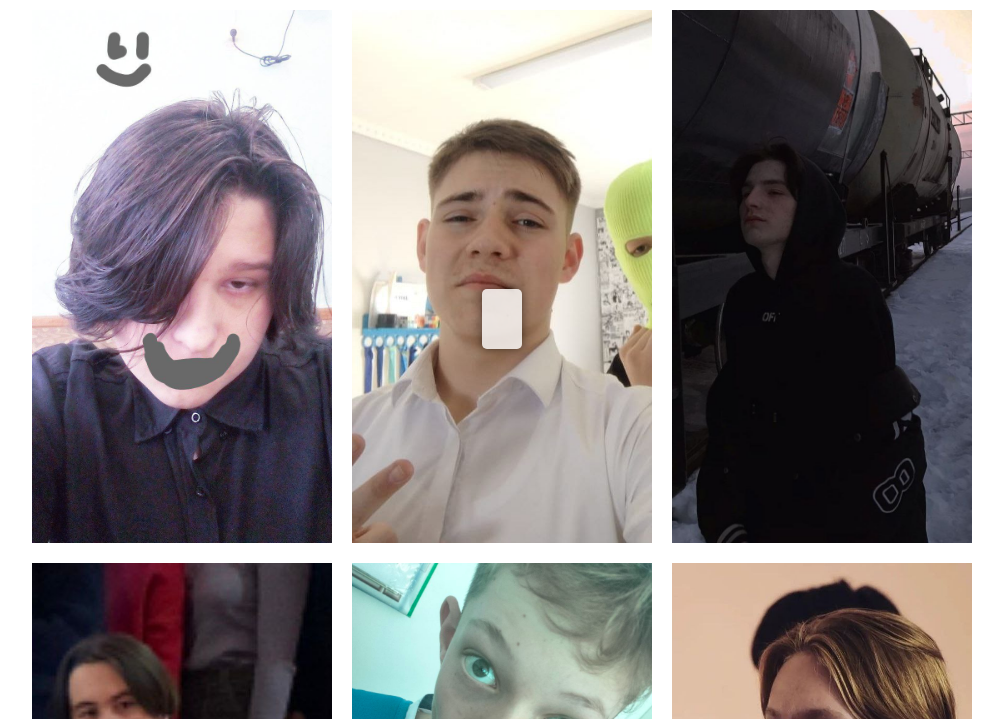
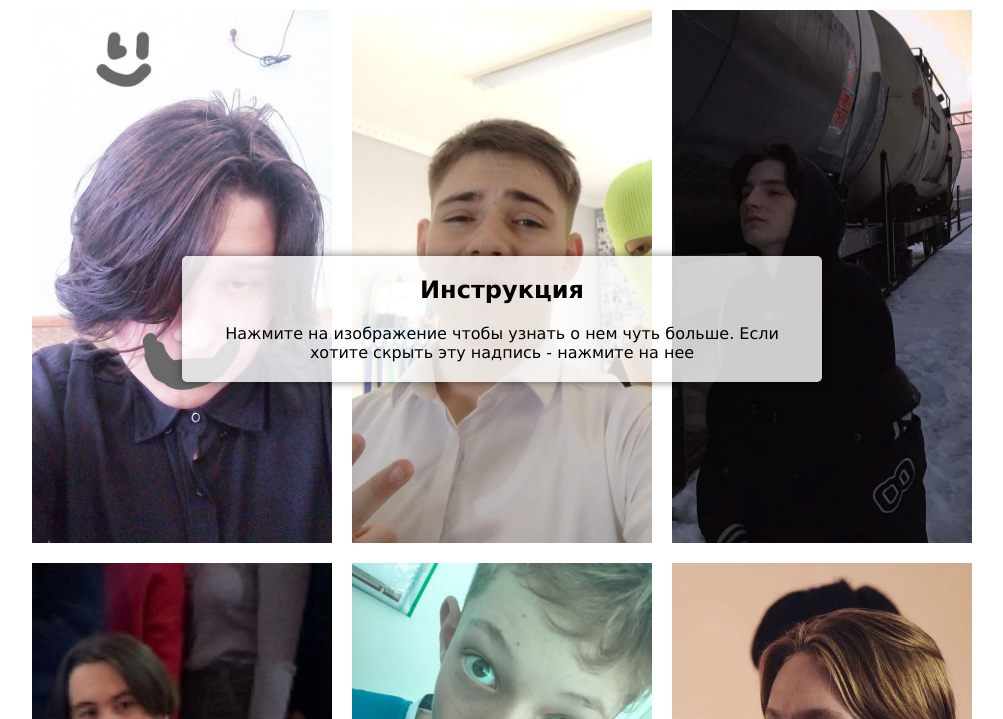
Before and after one commit to mbp-as/blat, a plain HTML site: page index.html in a window 1280 px wide. Shown: the part 81-800 px from the top of the page, without its empty margins (138-1141 px from the left). Drawn offline with Linux system fonts and the light colour scheme.

Commit message:
Add files via upload

```diff
--- a/index.html
+++ b/index.html
@@ -80,9 +80,8 @@
     </div>
 
     <div class="caption" id="caption">
-        <h2></h2>
-        <p></p>
-    </div>
+        <h2>Инструкция</h2>
+        <p>Нажмите на изображение чтобы узнать о нем чуть больше. Если хотите скрыть эту надпись - нажмите на нее</p>
 
     <script>
         function showCaption(title, description) {
```
